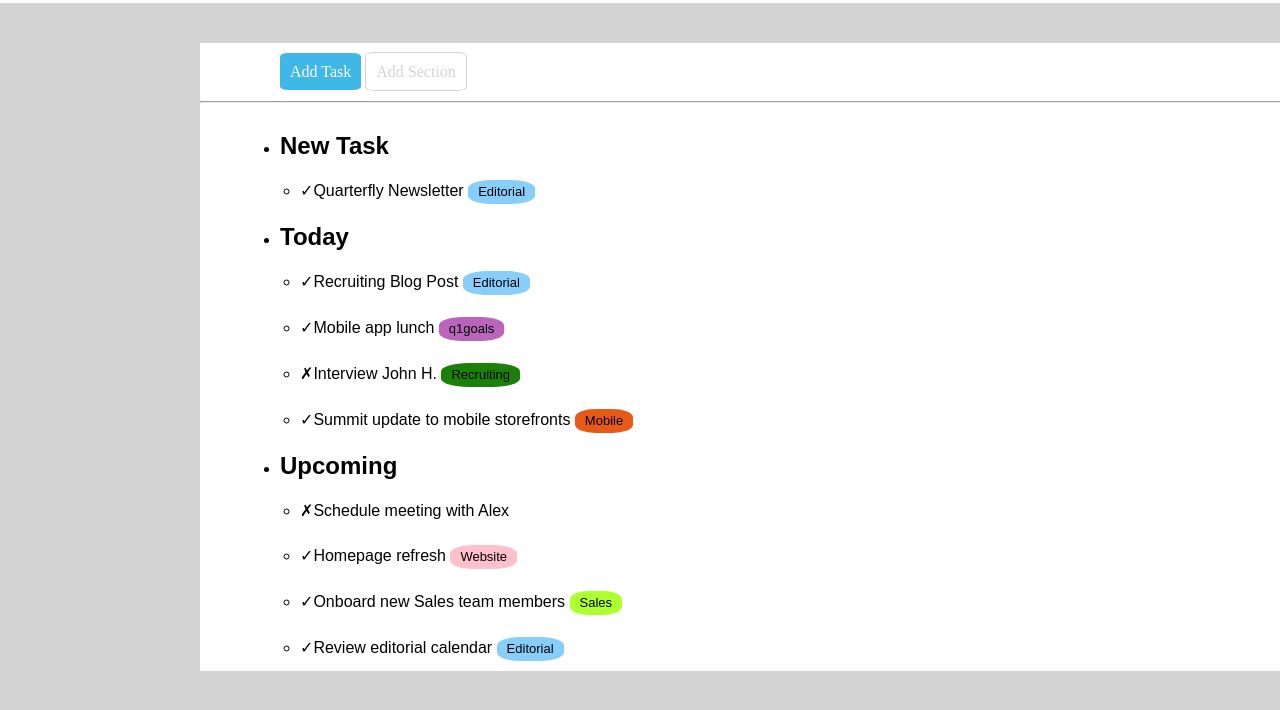
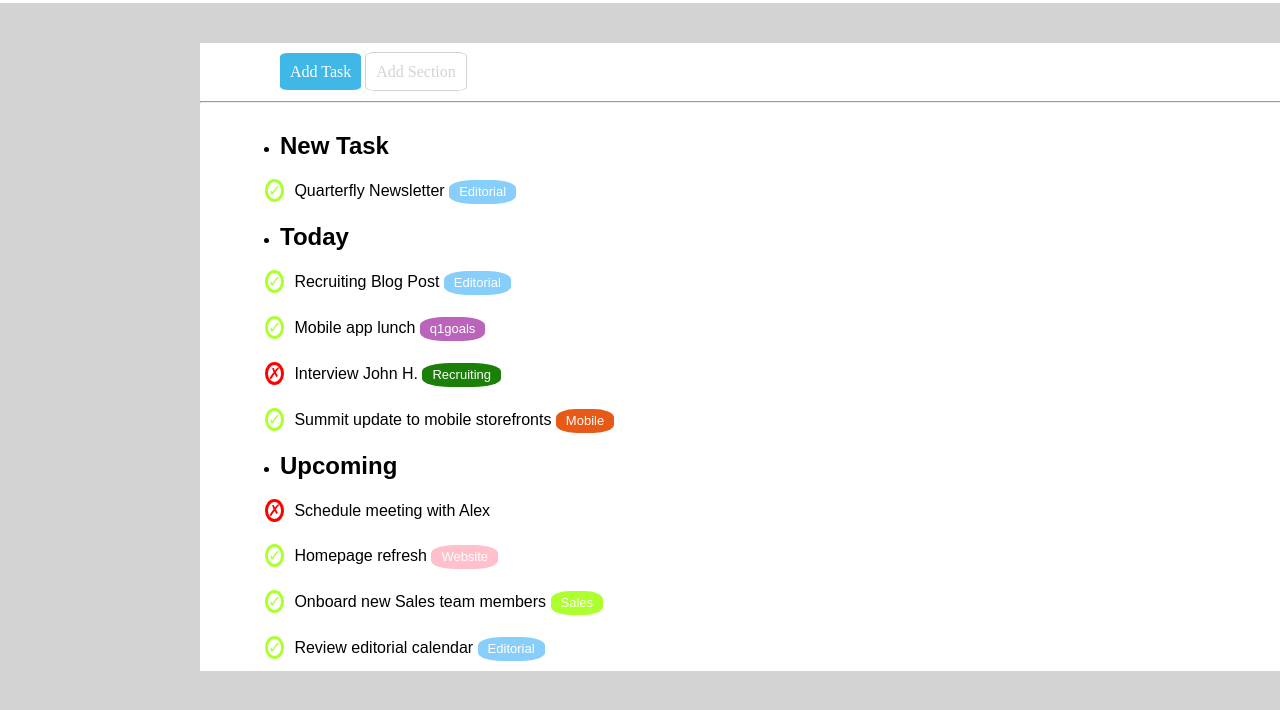
Before and after one commit to AntonioFilippa/html-css-toboolist, a plain HTML site: page index.html in a window 1280 px wide. Shown: the part 60-770 px from the top of the page. Drawn offline with Linux system fonts and the light colour scheme; a web font is replaced by a local one.

Commit message:
[UPD]Fine esercizio

```diff
--- a/css/style.css
+++ b/css/style.css
@@ -68,25 +68,23 @@ body{
 .lista{
     font-family:"Palanquin",sans-serif;
     margin-top: 20px;
+    line-height: 45px;
+    margin-bottom: 50px;
+
 }
 
 .sottoliste{
-
-    margin-left: 20px;
-}
-.lista{
-
-    line-height: 45px;
-    margin-bottom: 50px;
-
+    list-style-type: none;
+    margin-left: -15px;
 
 }
+
 .blu{
 
 font-size: small;
 background-color: lightskyblue;
 border-radius: 35%;
-
+color: white;
 padding-left: 10px;
 padding-right: 10px;
 padding-top: 4px;
@@ -96,7 +94,7 @@ padding-bottom: 5px;
     font-size: small;
 background-color: rgb(187, 100, 187);
 border-radius: 35%;
-
+color: white;
 padding-left: 10px;
 padding-right: 10px;
 padding-top: 4px;
@@ -108,7 +106,7 @@ padding-bottom: 5px;
     font-size: small;
 background-color: rgb(27, 128, 7);
 border-radius: 35%;
-
+color: white;
 padding-left: 10px;
 padding-right: 10px;
 padding-top: 4px;
@@ -119,7 +117,7 @@ padding-bottom: 5px;
     font-size: small;
 background-color: rgb(231, 89, 23);
 border-radius: 35%;
-
+color: white;
 padding-left: 10px;
 padding-right: 10px;
 padding-top: 4px;
@@ -129,7 +127,7 @@ padding-bottom: 5px;
     font-size: small;
 background-color: pink;
 border-radius: 35%;
-
+color: white;
 padding-left: 10px;
 padding-right: 10px;
 padding-top: 4px;
@@ -140,9 +138,23 @@ padding-bottom: 5px;
     font-size: small;
 background-color: greenyellow;
 border-radius: 35%;
-
+color: white;
 padding-left: 10px;
 padding-right: 10px;
 padding-top: 4px;
 padding-bottom: 5px;
 }
+.verificati{
+    margin-right: 10px;
+    border-style: solid;
+    border-radius: 50%;
+    border-color: greenyellow;
+    color: greenyellow;
+}
+.non-verificati{
+    margin-right: 10px;
+    border-style: solid;
+    border-radius: 50%;
+    border-color: red;
+    color: red;
+}
```
